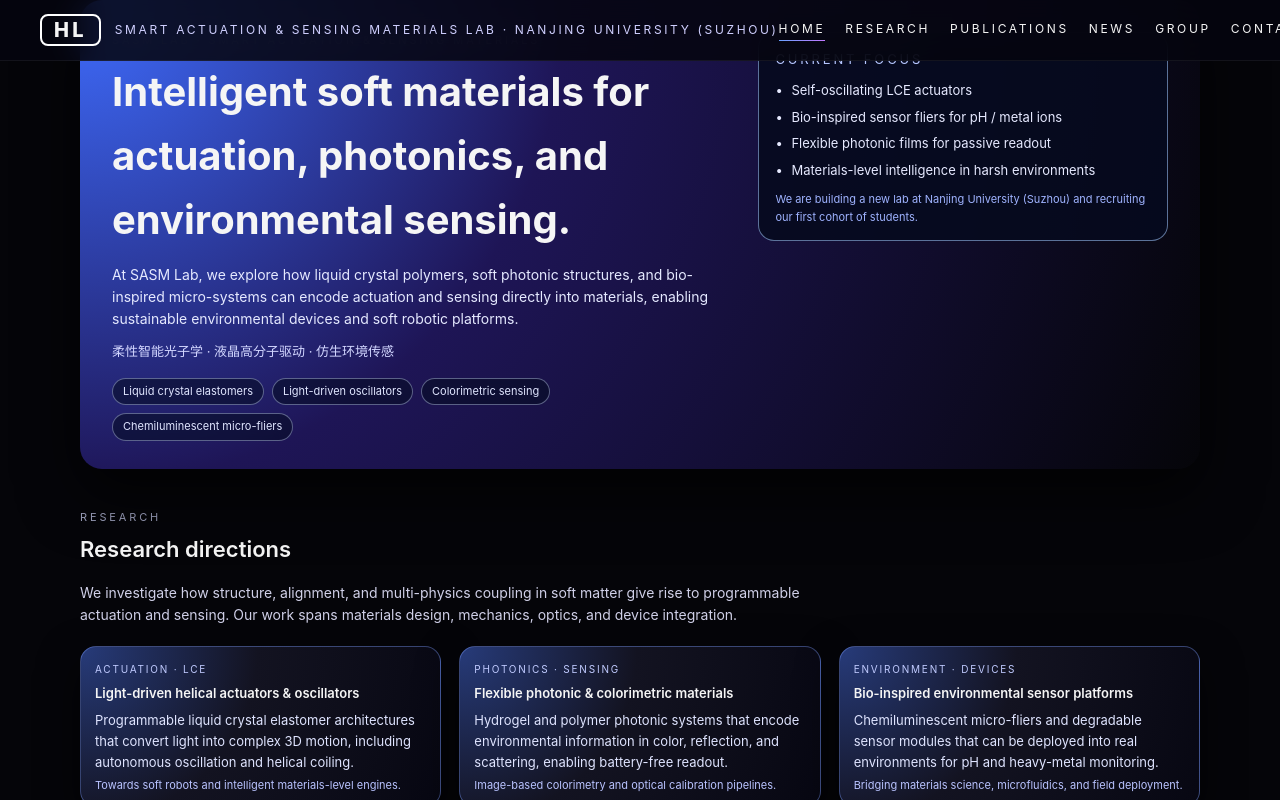
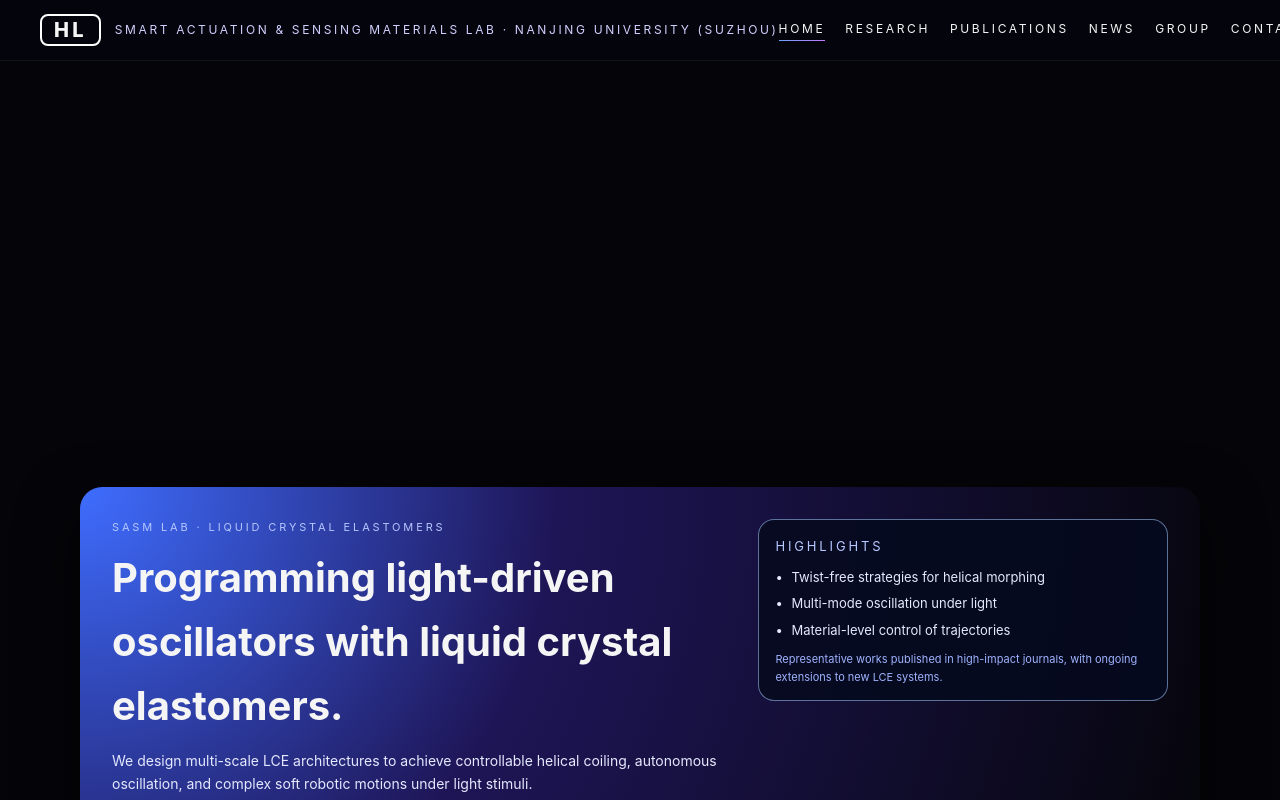
Before and after one commit to ZhimingHu-NJU/Zhiming-Hu, a plain HTML site: page index.html in a window 1280 px wide. Both pictures are taken after a click on the link "HOME". Shown: the part 111-911 px from the top of the page. Drawn offline with Linux system fonts and the light colour scheme.

Commit message:
Update index.html

```diff
--- a/index.html
+++ b/index.html
@@ -5,6 +5,29 @@
   <title>SASM Lab – Smart Actuation & Sensing Materials Lab</title>
   <meta name="viewport" content="width=device-width, initial-scale=1" />
   <style>
+    /* 轮播容器本身只负责占位 */
+.hero-slider {
+  position: relative;
+}
+
+/* 每一页 hero-slide 做淡入淡出 */
+.hero-slide {
+  position: relative;
+  opacity: 0;
+  pointer-events: none;
+  transition: opacity 0.6s ease-in-out;
+}
+
+/* 当前显示的那一页 */
+.hero-slide.active {
+  opacity: 1;
+  pointer-events: auto;
+}
+
+/* 让不显示的 slide 也不撑高度（可选，看你想要哪种效果） */
+.hero-slider {
+  min-height: 0;
+}
     * { box-sizing: border-box; }
 
     html {
@@ -399,7 +422,9 @@
 <div class="page">
 
   <!-- HOME / HERO -->
-  <section id="home" class="hero-wrap">
+ <section id="home" class="hero-slider">
+  <!-- Slide 1：现在这张图（原来的内容） -->
+  <div class="hero-wrap hero-slide active">
     <div class="hero-grid">
       <div>
         <div class="hero-kicker">SASM LAB · SMART ACTUATION &amp; SENSING MATERIALS</div>
@@ -414,7 +439,6 @@
         <div class="hero-tagline-cn">
           柔性智能光子学 · 液晶高分子驱动 · 仿生环境传感
         </div>
-
         <div class="hero-tags">
           <span class="tag-pill">Liquid crystal elastomers</span>
           <span class="tag-pill">Light-driven oscillators</span>
@@ -434,7 +458,44 @@
         </div>
       </aside>
     </div>
-  </section>
+  </div>
+
+  <!-- Slide 2：示例（你可以按需要改文字/配色） -->
+  <div class="hero-wrap hero-slide">
+    <div class="hero-grid">
+      <div>
+        <div class="hero-kicker">SASM LAB · LIQUID CRYSTAL ELASTOMERS</div>
+        <h1 class="hero-title">
+          Programming light-driven oscillators with liquid crystal elastomers.
+        </h1>
+        <p class="hero-subtitle">
+          We design multi-scale LCE architectures to achieve controllable helical coiling,
+          autonomous oscillation, and complex soft robotic motions under light stimuli.
+        </p>
+        <div class="hero-tagline-cn">
+          可编程液晶弹性体结构 · 自驱动振荡 · 软体机器人
+        </div>
+        <div class="hero-tags">
+          <span class="tag-pill">Helical actuators</span>
+          <span class="tag-pill">Self-oscillation</span>
+          <span class="tag-pill">Soft robotics</span>
+        </div>
+      </div>
+
+      <aside class="hero-card">
+        <div class="hero-card-title">HIGHLIGHTS</div>
+        <div class="hero-card-item"><span>•</span>Twist-free strategies for helical morphing</div>
+        <div class="hero-card-item"><span>•</span>Multi-mode oscillation under light</div>
+        <div class="hero-card-item"><span>•</span>Material-level control of trajectories</div>
+        <div class="hero-card-badge">
+          Representative works published in high-impact journals, with ongoing extensions to new LCE systems.
+        </div>
+      </aside>
+    </div>
+  </div>
+
+  <!-- 如果需要更多 slide，复制上面的 <div class="hero-wrap hero-slide"> ... </div> 即可 -->
+</section>
 
   <!-- RESEARCH -->
   <section id="research">
@@ -556,5 +617,35 @@
   © SASM Lab · Nanjing University · Built with GitHub Pages
 </footer>
 
+<script>
+  // 简单自动轮播：每 7 秒切换一张
+  (function () {
+    const slides = document.querySelectorAll('.hero-slide');
+    if (!slides.length) return;
+
+    let index = 0;
+
+    function showSlide(i) {
+      slides.forEach((s, idx) => {
+        if (idx === i) {
+          s.classList.add('active');
+        } else {
+          s.classList.remove('active');
+        }
+      });
+    }
+
+    function nextSlide() {
+      index = (index + 1) % slides.length;
+      showSlide(index);
+    }
+
+    // 初始化
+    showSlide(index);
+
+    // 每 7 秒切换一次
+    setInterval(nextSlide, 7000);
+  })();
+</script>
 </body>
 </html>
```
